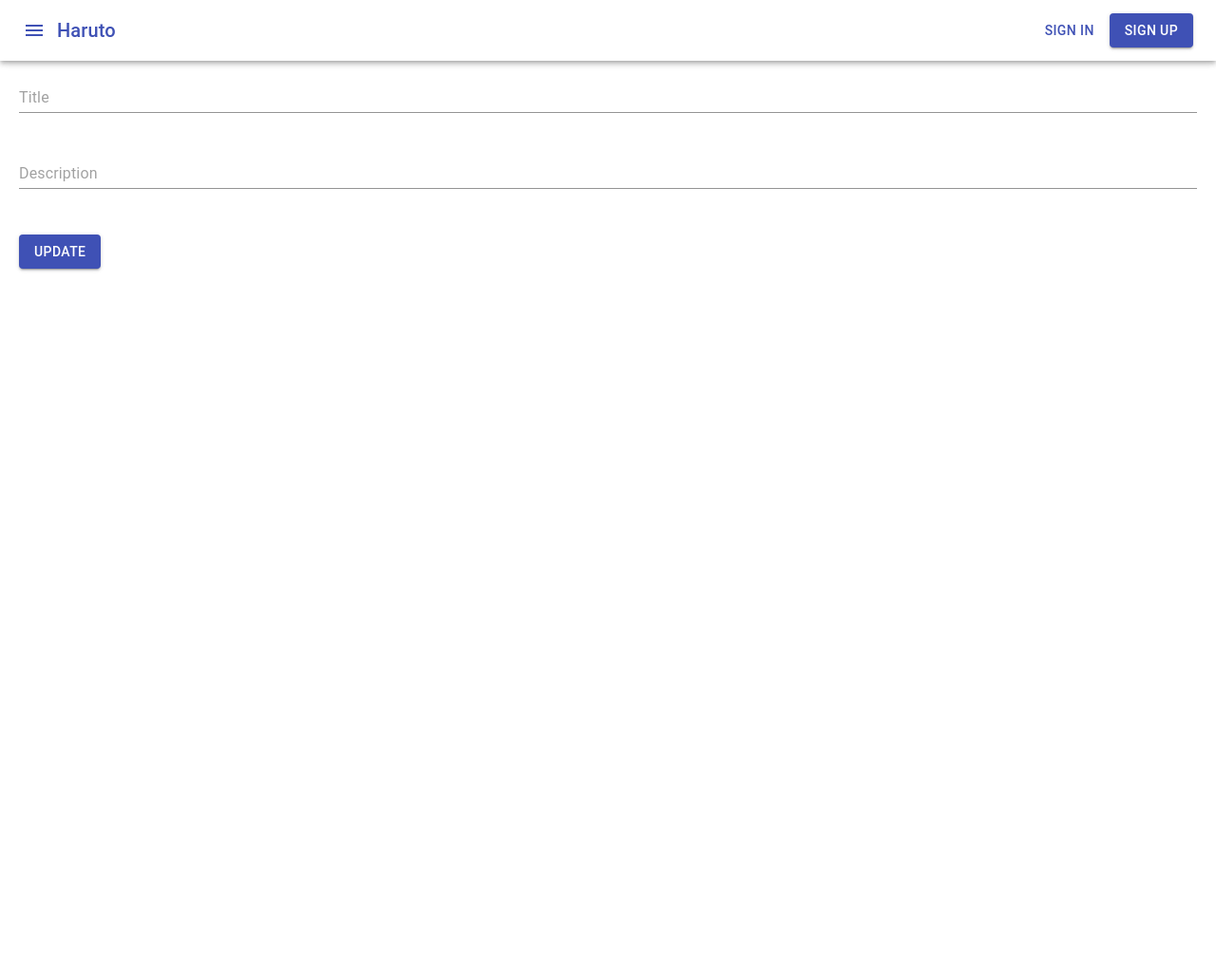
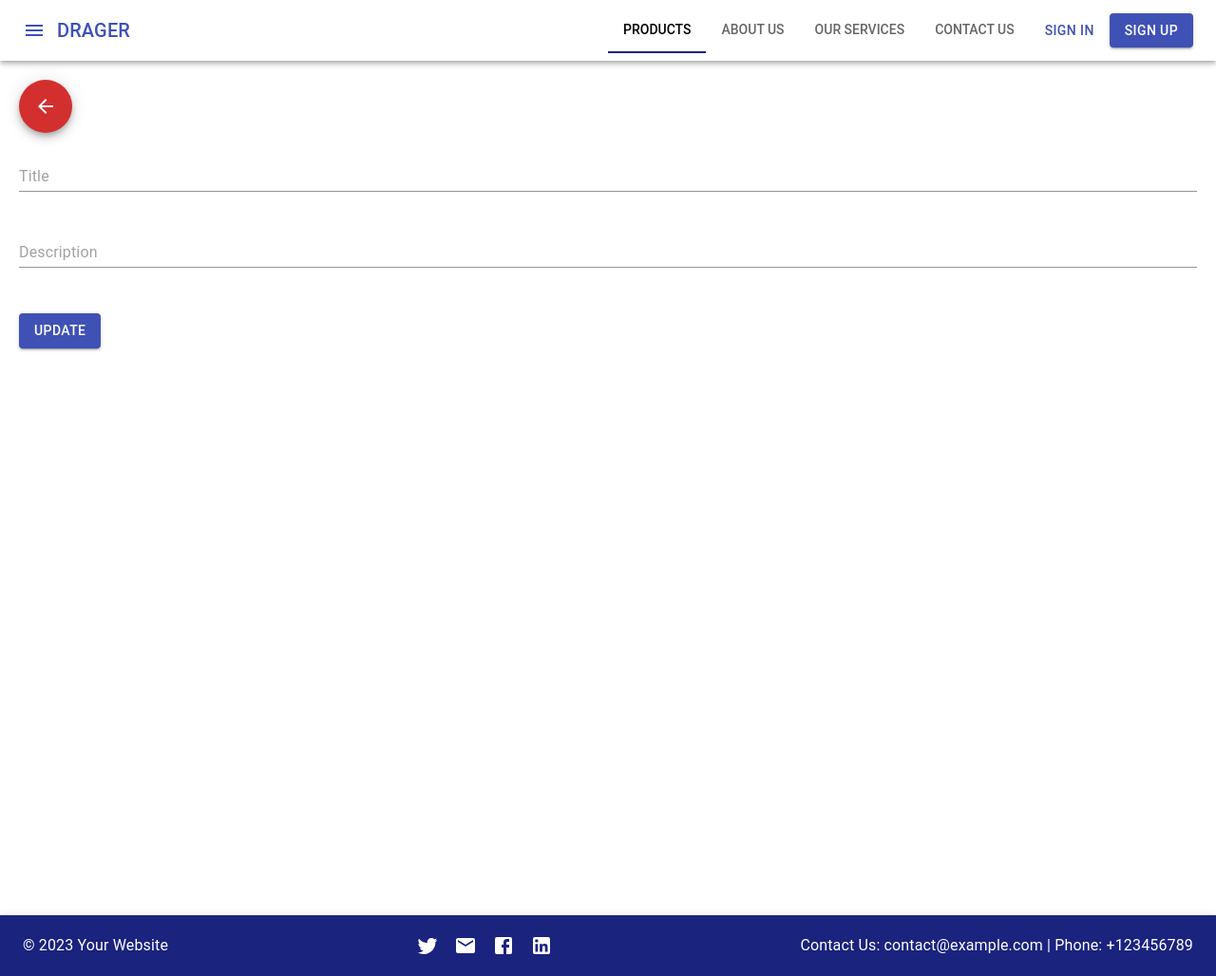
Before and after one commit to ironcg20/mern_mysite_front, a React (Create React App) app: page /update-todo/1 in a window 1280 px wide. Shown: the whole page at 95% size. Before the commit the page ends 800 px from the top, so only its background shows below. Built offline with nearby package versions, Linux system fonts and the light colour scheme.

Commit message:
23-12-5-2

```diff
--- a/package.json
+++ b/package.json
@@ -7,6 +7,7 @@
     "@emotion/styled": "^11.11.0",
     "@material-ui/core": "^4.12.4",
     "@material-ui/icons": "^4.11.3",
+    "@mui/icons-material": "^5.14.19",
     "@mui/material": "^5.14.18",
     "@react-oauth/google": "^0.12.1",
     "@testing-library/jest-dom": "^5.17.0",
--- a/src/App.js
+++ b/src/App.js
@@ -71,6 +71,7 @@ import NavBar from "./components/NavBar";
 import Home from "./components/Home";
 import SignUp from "./components/SignUp";
 import SignIn from "./components/SignIn";
+import Footer from "./components/Footer";
 import NotFoundPage from "./components/NotFoundPage";
 import { createTheme, ThemeProvider } from "@mui/material/styles";
 import { CssBaseline } from "@mui/material"; // Optional: For resetting default styles
@@ -175,17 +176,16 @@ const App = () => {
               handleSignOut={handleSignOut}
             />
           }
+          <div style={{ marginTop: "4rem" }}></div>
           <Routes>
             <Route exact path='/' element={<Home />} />
-            <Route path='/user/:user' element={<ShowTodoList />} />
+            <Route
+              path='/user/:user'
+              element={<ShowTodoList />}
+            />
             <Route
               path='/signup'
-              element={
-                <SignUp
-                  handleLoginSuccess={handleLoginSuccess}
-                  // handleLoginSuccess_navbar={handleLoginSuccess}
-                />
-              }
+              element={<SignUp handleLoginSuccess={handleLoginSuccess} />}
             />
             <Route
               path='/signin'
@@ -195,6 +195,7 @@ const App = () => {
             <Route path='/update-todo/:_id' element={<UpdateTodo />} />
             <Route path='*' element={<NotFoundPage />} />
           </Routes>
+          <Footer />
         </Router>
       </div>
     </ThemeProvider>
--- /dev/null
+++ b/src/components/Footer.jsx
@@ -0,0 +1,66 @@
+import React from "react";
+import AppBar from "@mui/material/AppBar";
+import Toolbar from "@mui/material/Toolbar";
+import Typography from "@mui/material/Typography";
+import Grid from "@mui/material/Grid";
+import IconButton from "@mui/material/IconButton";
+import EmailIcon from "@mui/icons-material/Email";
+import TwitterIcon from "@mui/icons-material/Twitter";
+import FacebookIcon from "@mui/icons-material/Facebook";
+import LinkedInIcon from "@mui/icons-material/LinkedIn";
+
+const Footer = () => {
+  const handleTwitterDirectMessage = () => {
+    // Replace the URL with your Twitter handle or direct message link
+    window.open(
+      "https://twitter.com/messages/compose?recipient_id=yourTwitterID",
+    );
+  };
+
+  const handleMessageClick = () => {
+    window.location.href = "mailto:your.email@example.com";
+  };
+
+  return (
+    <AppBar position='static' color='primary'>
+      <Toolbar>
+        <Grid container justifyContent='space-between' alignItems='center'>
+          <Grid item>
+            <Typography variant='body1' color='inherit'>
+              © 2023 Your Website
+            </Typography>
+          </Grid>
+          <Grid item>
+            <IconButton
+              color='inherit'
+              aria-label='direct-message'
+              onClick={handleTwitterDirectMessage}
+            >
+              <TwitterIcon />
+            </IconButton>
+            <IconButton
+              color='inherit'
+              aria-label='send-message'
+              onClick={handleMessageClick}
+            >
+              <EmailIcon />
+            </IconButton>
+            <IconButton color='inherit' aria-label='facebook'>
+              <FacebookIcon />
+            </IconButton>
+            <IconButton color='inherit' aria-label='linkedin'>
+              <LinkedInIcon />
+            </IconButton>
+          </Grid>
+          <Grid item>
+            <Typography variant='body1' color='inherit'>
+              Contact Us: contact@example.com | Phone: +123456789
+            </Typography>
+          </Grid>
+        </Grid>
+      </Toolbar>
+    </AppBar>
+  );
+};
+
+export default Footer;
--- a/src/components/NavBar.jsx
+++ b/src/components/NavBar.jsx
@@ -14,6 +14,7 @@ import { Container } from "@material-ui/core";
 import PersonIcon from "@material-ui/icons/Person";
 import { createTheme, ThemeProvider } from "@mui/material/styles";
 import { CssBaseline } from "@mui/material"; // Optional: For resetting default styles
+import { Tabs, Tab, Box } from "@mui/material";
 
 // import SignUp from "./SignUp";
 // import { BrowserRouter as Router, Routes, Route } from "react-router-dom";
@@ -21,6 +22,24 @@ import { CssBaseline } from "@mui/material"; // Optional: For resetting default
 const style = {
   flexGrow: 1,
 };
+
+function TabPanel(props) {
+  const { children, value, index, ...other } = props;
+
+  return (
+    <Typography
+      component='div'
+      role='tabpanel'
+      hidden={value !== index}
+      id={`tabpanel-${index}`}
+      aria-labelledby={`tab-${index}`}
+      {...other}
+    >
+      {value === index && <Box p={3}>{children}</Box>}
+    </Typography>
+  );
+}
+
 const NavBar = ({
   handleSignIn,
   handleSignUp,
@@ -29,10 +48,15 @@ const NavBar = ({
   userEmail,
 }) => {
   const { _id } = useParams();
+  const [value, setValue] = useState(0);
   // const [loggedIn, setLoggedIn] = useState(false);
   // const [userEmail, setUserEmail] = useState("");
 
   const [drawerOpen, setDrawerOpen] = useState(false);
+
+  const handleChange = (event, newValue) => {
+    setValue(newValue);
+  };
   const toggleDrawer = (open) => (event) => {
     if (
       event.type === "keydown" &&
@@ -150,9 +174,31 @@ const NavBar = ({
               flexGrow: 1,
             }}
           >
-            Haruto
+            DRAGER
           </Typography>
-
+          <div>
+            {/* <p>ddd</p> */}
+            <Tabs
+              value={value}
+              onChange={handleChange}
+              aria-label='basic tabs example'
+            >
+              <Tab label='Products' style={{ color: "black" }} />
+              <Tab label='About Us' />
+              <Tab label='Our Services' />
+              <Tab label='Contact Us' />
+            </Tabs>
+            {/* <TabPanel value={value} index={0}>
+              Content for Tab 1
+            </TabPanel>
+            <TabPanel value={value} index={1}>
+              Content for Tab 2
+            </TabPanel>
+            <TabPanel value={value} index={2}>
+              Content for Tab 3
+            </TabPanel> */}
+          </div>
+          <div></div>
           {loggedIn && (
             <Typography
               name='userEmail'
@@ -179,7 +225,9 @@ const NavBar = ({
               </Button>
             </Link>
           ) : (
-            <>
+            <div
+            // style={{ width: "300px", display: "flex", justifyContent: "end" }}
+            >
               <Link to={`/signin/`}>
                 <Button
                   onClick={handleSignIn}
@@ -204,7 +252,7 @@ const NavBar = ({
                   Sign Up
                 </Button>
               </Link>
-            </>
+            </div>
           )}
         </Toolbar>
       </AppBar>
--- a/src/components/SignUp.jsx
+++ b/src/components/SignUp.jsx
@@ -32,7 +32,7 @@ const useStyles = makeStyles((theme) => ({
   },
 }));
 
-const SignUp = () => {
+const SignUp = ({ handleLoginSuccess }) => {
   const classes = useStyles();
   const [data, setData] = useState({ email: "", password: "" });
   const [error, setError] = useState({ email: "", password: "" }); // New state for error messages
@@ -54,7 +54,6 @@ const SignUp = () => {
       email: data.email,
       password: data.password,
     };
-
 
     const emailPattern = /^[^\s@]+@[^\s@]+\.[^\s@]+$/;
     if (!emailPattern.test(data.email)) {
@@ -85,9 +84,29 @@ const SignUp = () => {
       .then((res) => {
         setData({ email: "", password: "" });
         setError({ email: "", password: "" }); // Clear error messages on successful submission
-        const id = res.data._id;
-        navigate(`/user/${id}`);
-        console.log(res.data.message);
+
+        axios
+          .post("http://localhost:8000/api/user", data) // Adjust the API endpoint for sign-in
+          .then((res) => {
+            const { id, message } = res.data;
+            if (id) {
+              console.log("[Received Data]\n" + "ID: " + id);
+              console.log("Sign-in success!");
+              handleLoginSuccess(data.email);
+              navigate(`/user/${id}`);
+            } else {
+              console.log("Sign-in failed!");
+            }
+          })
+          .catch((err) => {
+            console.log("User is not exist!");
+            console.log(err.message);
+          });
+
+        // const id = res.data._id;
+        // console.log("ID: ", id);
+        // console.log(res.data.message);
+        // navigate(`/user/${id}`);
       })
       .catch((err) => {
         console.log("Error couldn't create USER");
--- a/src/components/createTodo.jsx
+++ b/src/components/createTodo.jsx
@@ -8,6 +8,8 @@ import Button from "@material-ui/core/Button";
 import ArrowBackIcon from "@material-ui/icons/ArrowBack";
 import TextField from "@material-ui/core/TextField";
 import { Container } from "@material-ui/core";
+import Fab from "@mui/material/Fab";
+
 import { v4 as uuidv4 } from "uuid";
 
 export default function CreateTodo() {
@@ -47,12 +49,22 @@ export default function CreateTodo() {
 
   return (
     <>
-      <Container className='container' style={{ padding: "20px" }}>
-        <Button variant='contained' color='primary' onClick={goBack}>
+      <Container
+        className='container'
+        style={{ padding: "20px", height: "900px" }}
+      >
+        <Fab
+          color='secondary'
+          aria-label='go-back'
+          variant='contained'
+          // color='primary'
+          onClick={goBack}
+        >
           <ArrowBackIcon />
-          Back
-        </Button>
-        <section className='contents' style={{ paddingTop: "30px" }}>
+        </Fab>
+
+        <section className='contents'>
+          <h1>Add List</h1>
           <form onSubmit={handleSubmit} className='form-container' noValidate>
             <TextField
               type='text'
@@ -62,8 +74,9 @@ export default function CreateTodo() {
               placeholder='Title'
               fullWidth
               className='input'
-              style={{ height: "80px" }}
+              style={{ height: "80px", width: "30%" }}
             />
+            <br></br>
             <TextField
               type='text'
               name='description'
@@ -72,8 +85,9 @@ export default function CreateTodo() {
               placeholder='Description'
               fullWidth
               className='input'
-              style={{ height: "80px" }}
+              style={{ height: "80px", width: "30%" }}
             />
+            <br></br>
             <Button
               type='submit'
               variant='contained'
--- a/src/components/updateTodo.jsx
+++ b/src/components/updateTodo.jsx
@@ -9,6 +9,7 @@ import { Container } from "@material-ui/core";
 import { Link } from "react-router-dom";
 import Button from "@material-ui/core/Button";
 import ArrowBackIcon from "@material-ui/icons/ArrowBack";
+import Fab from "@mui/material/Fab";
 
 export default function UpdateTodo() {
   // const { _id, title, description } = useParams();
@@ -83,11 +84,16 @@ export default function UpdateTodo() {
   return (
     <>
       {/* {)} */}
-      <Container style={{ padding: "20px" }}>
-        <Button variant='contained' color='primary' onClick={goBack}>
+      <Container style={{ padding: "20px", height: "900px" }}>
+        <Fab
+          color='secondary'
+          aria-label='go-back'
+          variant='contained'
+          // color='primary'
+          onClick={goBack}
+        >
           <ArrowBackIcon />
-          Back
-        </Button>
+        </Fab>
         <form
           className='form-container'
           onSubmit={handleSubmit}
```
Also changed, not shown: src/components/showTodoList.jsx (+49 -9 lines), 1 other file (tests, documents, lock files or other folders).
